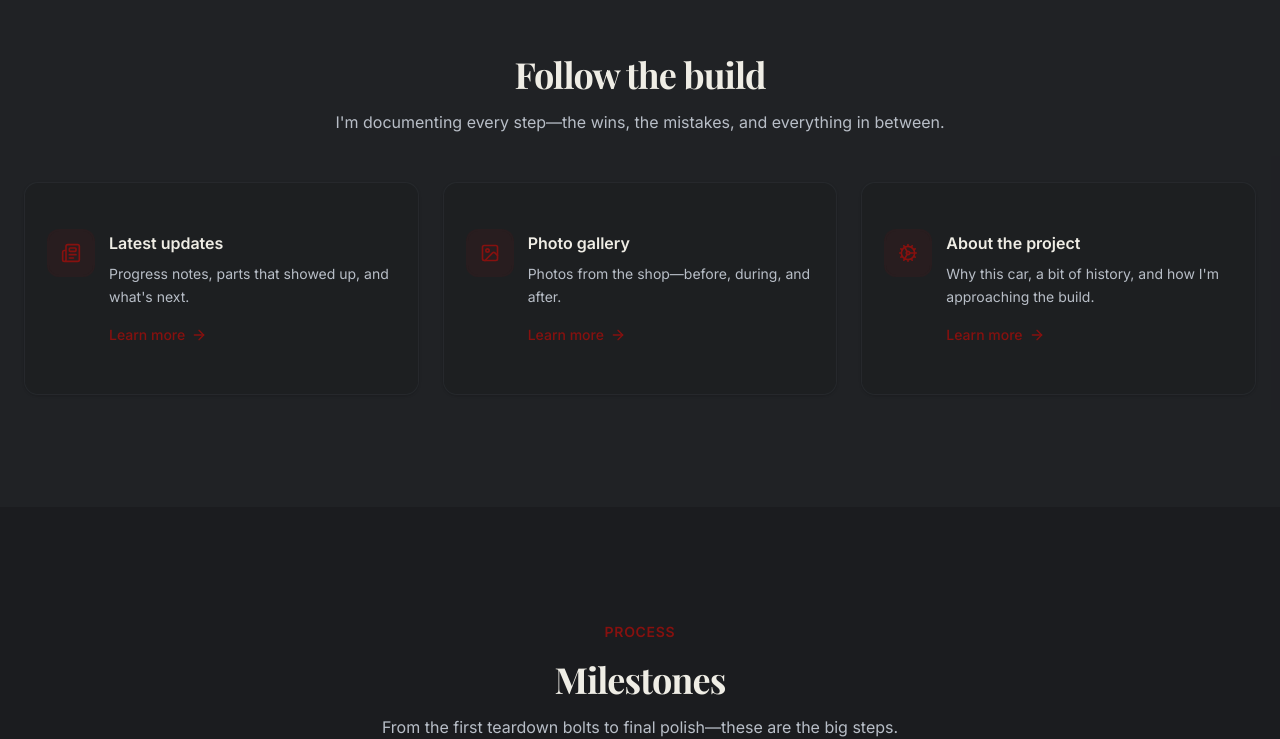
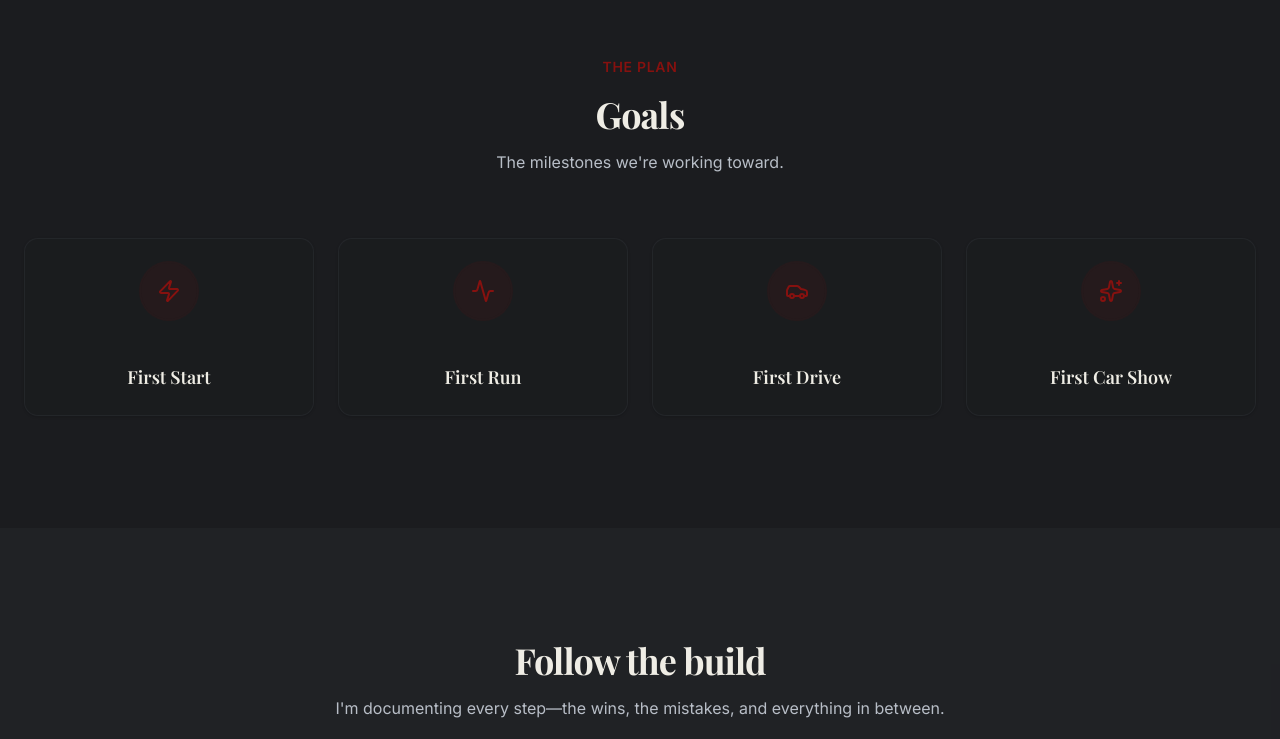
Before and after one commit to kiliantyler/frazer-raiser, a Next.js app: page / in a window 1280 px wide. Shown: the part 1623-2362 px from the top of the page. Built offline with nearby package versions, Linux system fonts and the light colour scheme; no server answers; a web font is replaced by a local one.

Commit message:
add goals

```diff
--- a/src/app/(public)/page.tsx
+++ b/src/app/(public)/page.tsx
@@ -1,5 +1,6 @@
 import { HomeFeatures } from '@/components/home-features'
 import { HomeFooter } from '@/components/home-footer'
+import { HomeGoals } from '@/components/home-goals'
 import { HomeHero } from '@/components/home-hero'
 import { HomeMilestones } from '@/components/home-milestones'
 import { HomeStory } from '@/components/home-story'
@@ -9,6 +10,7 @@ export default function HomePage() {
     <main className="min-h-screen bg-background text-foreground">
       <HomeHero />
       <HomeStory />
+      <HomeGoals />
       <HomeFeatures />
       <HomeMilestones />
       <HomeFooter />
--- /dev/null
+++ b/src/components/home-goals.tsx
@@ -0,0 +1,84 @@
+import { Card } from '@/components/ui/card'
+import { Activity, Car, CheckCircle2, Sparkles, Zap } from 'lucide-react'
+
+interface GoalCardProps {
+  Icon: React.ComponentType<React.SVGProps<SVGSVGElement>>
+  title: string
+  done: boolean
+}
+// Easy to update: just change `done: false` to `done: true` for completed goals
+const GOALS = [
+  { Icon: Zap, title: 'First Start', done: false },
+  { Icon: Activity, title: 'First Run', done: false },
+  { Icon: Car, title: 'First Drive', done: false },
+  { Icon: Sparkles, title: 'First Car Show', done: false },
+]
+
+function GoalCard({ Icon, title, done }: GoalCardProps) {
+  return (
+    <Card
+      className={`group relative border-border/40 bg-card/50 p-6 text-center shadow-sm transition-all duration-300 ${
+        done
+          ? 'overflow-hidden border-primary/30 bg-primary/5'
+          : 'overflow-hidden hover:border-primary/30 hover:bg-card/70 hover:shadow-md'
+      }`}>
+      {done && (
+        <div className="pointer-events-none absolute right-0 top-0 z-20 h-16 w-16 overflow-hidden">
+          <div
+            className="absolute bg-primary text-[10px] font-bold uppercase tracking-[0.2em] text-primary-foreground text-center shadow-md"
+            style={{
+              width: '120px',
+              padding: '4px 0',
+              top: '12px',
+              right: '-36px',
+              transform: 'rotate(45deg)',
+            }}>
+            Done
+          </div>
+        </div>
+      )}
+      <div
+        className={`mx-auto flex size-14 items-center justify-center rounded-full transition-all duration-300 ${
+          done
+            ? 'bg-primary/20 text-primary ring-2 ring-primary/20'
+            : 'bg-primary/10 text-primary ring-2 ring-primary/10 group-hover:scale-110 group-hover:bg-primary/15 group-hover:ring-primary/20'
+        }`}>
+        {done ? (
+          <CheckCircle2 className="size-6" aria-hidden="true" />
+        ) : (
+          <Icon className="size-6 transition-transform duration-300 group-hover:scale-110" aria-hidden="true" />
+        )}
+      </div>
+      <h3
+        className={`mt-5 font-display text-lg font-semibold transition-colors ${
+          done ? 'text-muted-foreground line-through' : 'group-hover:text-primary'
+        }`}>
+        {title}
+      </h3>
+    </Card>
+  )
+}
+
+export function HomeGoals() {
+  return (
+    <section className="bg-background py-20 sm:py-28">
+      <div className="mx-auto max-w-7xl px-6">
+        <div className="text-center">
+          <div className="mb-4 inline-block">
+            <span className="text-sm font-semibold uppercase tracking-wider text-primary">The Plan</span>
+          </div>
+          <h2 className="font-display text-3xl font-bold tracking-tight sm:text-4xl">Goals</h2>
+          <p className="mt-4 max-w-2xl mx-auto text-muted-foreground">The milestones we&apos;re working toward.</p>
+        </div>
+
+        <div className="mt-16 grid gap-6 sm:grid-cols-2 lg:grid-cols-4">
+          {GOALS.map((goal, index) => (
+            <div key={index} className="overflow-visible">
+              <GoalCard Icon={goal.Icon} title={goal.title} done={goal.done} />
+            </div>
+          ))}
+        </div>
+      </div>
+    </section>
+  )
+}
```
